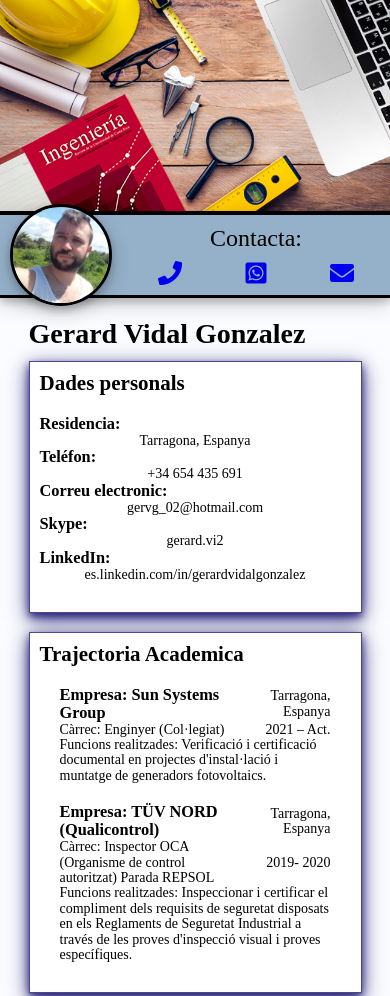
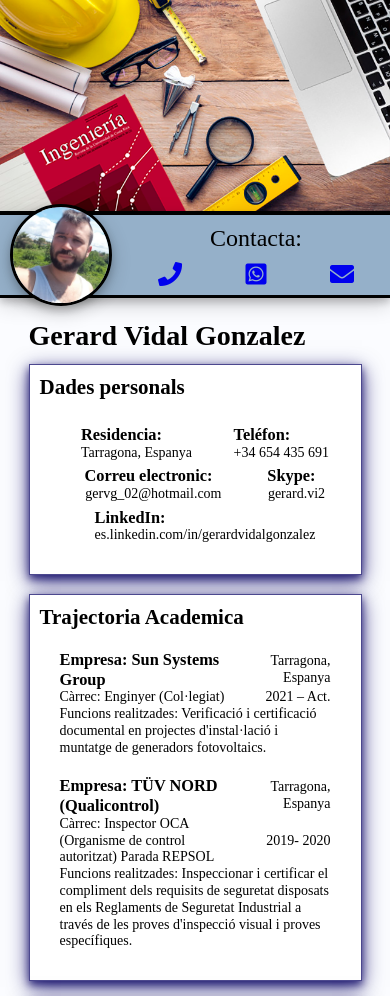
Before and after one commit to LrMgic/M.458_PAC1, a website built with Parcel: page src/index.html in a window 390 px wide. Shown: the top 996 px of the page. Built offline with nearby package versions, Linux system fonts and the light colour scheme.

Commit message:
PAC 1 - 1.3 V

```diff
--- a/package.json
+++ b/package.json
@@ -49,6 +49,7 @@
     "stylelint-scss": "^3.21.0"
   },
   "dependencies": {
-    "@fortawesome/fontawesome-free": "^5.15.4"
+    "@fortawesome/fontawesome-free": "^5.15.4",
+    "stylelint-selector-bem-pattern": "^2.1.1"
   }
 }
--- a/src/assets/styles/layouts/_cv.scss
+++ b/src/assets/styles/layouts/_cv.scss
@@ -29,7 +29,7 @@ body {
 
 @media (max-width: 800px) {
   body {
-    line-height: 1.1;
+    line-height: 1.2;
     font-size: 16px;
   }
 }
@@ -45,14 +45,14 @@ a {
   min-height: 3rem;
 }
 
-// ---------- Capselera ----------
+// ---------- -	Capçalera ----------
 header {
   height: 25vh;
   background-color: $color-fondo-1;
   border-bottom: 1px solid $color-text-1;
 }
 
-.imgheader {
+.header_img {
   display: block;
   margin-left: auto;
   margin-right: auto;
@@ -66,7 +66,7 @@ header {
 // ---------- Cos ----------
 
 // Menú
-.menuinit {
+.main-1 {
   height: 3rem;
   width: auto;
   position: sticky;
@@ -81,7 +81,44 @@ header {
   border-right: none;
 }
 
-.imgmenu {
+.main-1 nav,
+.main-1 dl {
+  text-align: center;
+}
+
+.main-1 ul,
+.main-1 dl {
+  list-style-type: none;
+  display: flex;
+  justify-content: space-around;
+  margin: 5px;
+  align-items: center;
+}
+
+.main-1 dl i,
+.main-1 dl p {
+  margin: 10px;
+  font-size: 1.5rem;
+}
+
+.main-1 ul li {
+  font-size: 1.5rem;
+  line-height: 0.9;
+  font-weight: 800;
+  justify-content: space-evenly;
+}
+
+.main-1 ul li a {
+  color: inherit;
+  padding: 10px;
+}
+
+.main-1 ul li a:hover {
+  border: none;
+  color: $color-text-1;
+}
+
+.nav_img {
   height: 8rem;
   width: 8rem;
   position: relative;
@@ -94,128 +131,94 @@ header {
   border-radius: 100%;
 }
 
-.submenu1,
-.submenu3 {
+.nav-1,
+.nav-3 {
   flex-direction: column;
   flex: 3;
 }
 
-.submenu2 {
+.nav-2 {
   flex-direction: column;
   flex: 7rem;
 }
 
-.menuinit nav,
-.menuinit dl {
-  text-align: center;
-}
-
-.menuinit ul,
-.menuinit dl {
-  list-style-type: none;
-  display: flex;
-  justify-content: space-around;
-  margin: 5px;
-  align-items: center;
-}
-
-.menuinit dl i,
-.menuinit dl p {
-  margin: 10px;
-  font-size: 1.5rem;
-}
-
-.menuinit ul li {
-  font-size: 1.2rem;
-  font-weight: 800;
-  justify-content: space-evenly;
-}
-
-.menuinit ul li a {
-  color: inherit;
-  padding: 10px;
-}
-
-.menuinit ul li a:hover {
-  border: none;
-  color: $color-text-1;
-}
-
 @media (max-width: 800px) {
-  .submenu2 {
+  .nav-2 {
     flex: 1;
     margin: 10px;
   }
 }
 
 @media (max-width: 700px) {
-  .menuinit dl i,
-  .menuinit dl p {
+  .main-1 dl i,
+  .main-1 dl p {
     margin: 5px;
   }
 
-  .menuinit {
+  .main-1 {
     height: 5rem;
   }
 
-  .menuinit nav ul,
-  .menuinit dl {
+  .main-1 .nav-1 ul,
+  .main-1 dl {
     list-style-type: none;
     display: flex;
     flex-direction: column;
     flex-wrap: wrap;
   }
 
-  nav ul li {
+  .nav-1 ul li {
     display: inline-block;
-    font-size: 1.75rem;
     font-weight: 800;
     text-align: center;
     margin-top: 2px;
     margin-bottom: 2px;
   }
 
-  .menuinit dl {
+  .main-1 {
+    dl {
       list-style-type: none;
       display: flex;
       flex-wrap: wrap;
       flex-direction: row;
     }
 
-  .menuinit dt {
+    dt {
       flex: 100%;
     }
 
-  .menuinit dd {
+    dd {
       flex: 1;
     }
+  }
 
-  .imgmenu {
+  .nav_img {
     height: 6rem;
     width: 6rem;
   }
 }
 
 @media (max-width: 460px) {
-  .submenu1 {
+  .nav-1 {
     position: absolute;
     left: -200px;
   }
 }
 
 // Contingut
-.coscv {
+.main-2 {
   padding: 10px;
   background-color: $color-fondo-1a;
 }
 
-.titul1 {
+.main-2 {
+  h1 {
     margin-top: 3%;
     margin-bottom: 3%;
     margin-left: 5%;
   }
 
-.articlecv {
+  .main-2_article {
     min-height: 20vh;
     padding: 10px;
     margin-bottom: 5%;
@@ -226,7 +229,7 @@ header {
     box-shadow: 0 4px 8px 0 $color-borde-1, 0 6px 20px 0 $color-borde-1;
   }
 
-.cont1cv {
+  .main-2_div-1 {
     margin-top: 20px;
     margin-bottom: 20px;
     display: flex;
@@ -237,31 +240,24 @@ header {
     justify-content: space-evenly;
   }
 
-.cont1cv div {
-  width: 30%;
+  .main-2_div-1 {
+    div {
+      width: auto;
+      margin-left: 20px;
+      margin-top: 5px;
       align-items: center;
       text-align: center;
     }
 
-.cont1cv h3 {
+    h3 {
       font-weight: bold;
       margin-right: 10px;
       text-align: left;
     }
-
-@media (max-width: 820px) {
-  .con1tcv div {
-    width: 50%;
-  }
   }
 
-@media (max-width: 500px) {
-  .cont1cv div {
-    width: 100%;
-  }
-}
-
-.cont2cv div {
+  .main-2_div-2 {
+    div {
       display: flex;
       flex-direction: row;
       flex-wrap: wrap;
@@ -270,16 +266,18 @@ header {
       margin: 20px;
     }
 
-.cont2cv div > *:nth-child(odd) {
+    div > *:nth-child(odd) {
       flex: 65%;
     }
 
-.cont2cv div > *:nth-child(even) {
+    div > *:nth-child(even) {
       flex: 35%;
     }
 
-.cont2cv div p:nth-child(even) {
+    div p:nth-child(even) {
       text-align: right;
+    }
+  }
 }
 
 #dpersona,
--- a/src/index.html
+++ b/src/index.html
@@ -15,23 +15,21 @@
 
 <body>
     <header>
-        <img class="imgheader" src="../src/assets/images/fondo1.jpg" alt="">
+        <img id="inisi" class="header_img" src="../src/assets/images/fondo1.jpg" alt="">
     </header>
     <main>
-        <div class="menuinit">
-            <div class="submenu1">
-                <nav class="nav">
+        <div class="main-1">
+            <nav class="nav-1">
                 <ul>
                     <li><a href="#dpersona">Dades personals</a></li>
                     <li><a href="#educacio">Educació</a></li>
                     <li><a href="#laboral">Laboral</a></li>
                 </ul>
             </nav>
+            <div class="nav-2">
+                <a href="#inisi"><img class="nav_img" src="../src/assets/images/gerard1.jpg" alt=""></a>
             </div>
-            <div class="submenu2">
-                <a href=""><img class="imgmenu" src="../src/assets/images/gerard1.jpg" alt=""></a>
-            </div>
-            <div class="submenu3">
+            <div class="nav-3">
                 <dl>
                     <dt>
                         <p>Contacta:</p>
@@ -43,12 +41,12 @@
             </div>
         </div>
 
-        <div class="coscv">
-            <h1 class="titul1">Gerard Vidal Gonzalez</h1>
-            <article class="articlecv">
+        <div class="main-2">
+            <h1>Gerard Vidal Gonzalez</h1>
+            <article class="main-2_article">
                 <div id="dpersona"></div>
                 <h2>Dades personals</h2>
-                <div class="cont1cv">
+                <div class="main-2_div-1">
                     <div>
                         <h3>Residencia:</h3>
                         <p>Tarragona, Espanya</p>
@@ -71,10 +69,10 @@
                     </div>
                 </div>
             </article>
-            <article class="articlecv">
+            <article class="main-2_article">
                 <div id="educacio"></div>
                 <h2>Trajectoria Academica</h2>
-                <div class="cont2cv">
+                <div class="main-2_div-2">
                     <div>
                         <h3>Empresa: Sun Systems Group</h3>
                         <p>Tarragona, Espanya</p>
@@ -94,10 +92,10 @@
                     </div>
                 </div>
             </article>
-            <article class="articlecv">
+            <article class="main-2_article">
                 <div id="laboral"></div>
                 <h2>Trajectoria Profecional</h2>
-                <div class="cont2cv">
+                <div class="main-2_div-2">
                     <div>
                         <h3>Títol: Màster Universitari de Desenvolupament d'entorns web i Aplicacions</h3>
                         <p>Nivell: Màster (7 EQF / 3 MECES)</p>
```
Also changed, not shown: 4 other files. Lines whose indentation alone changed are shown as unchanged.
